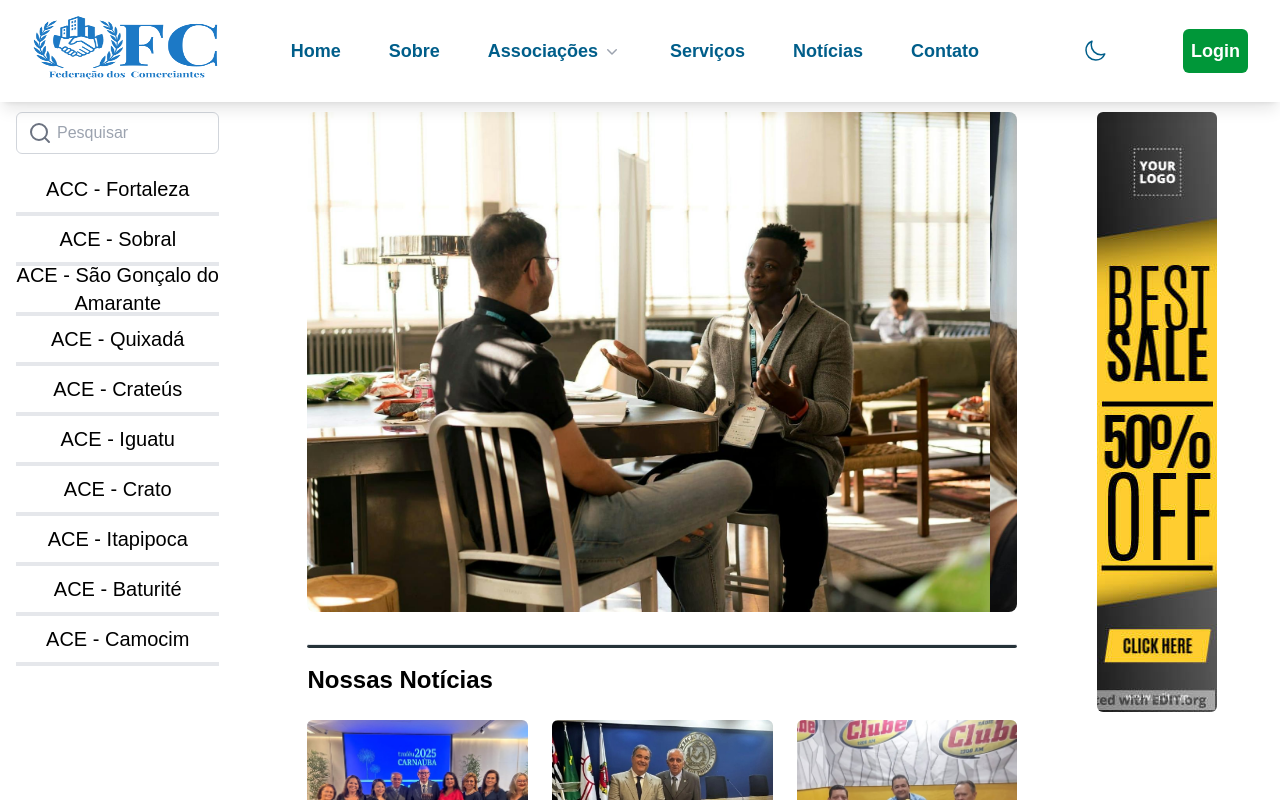
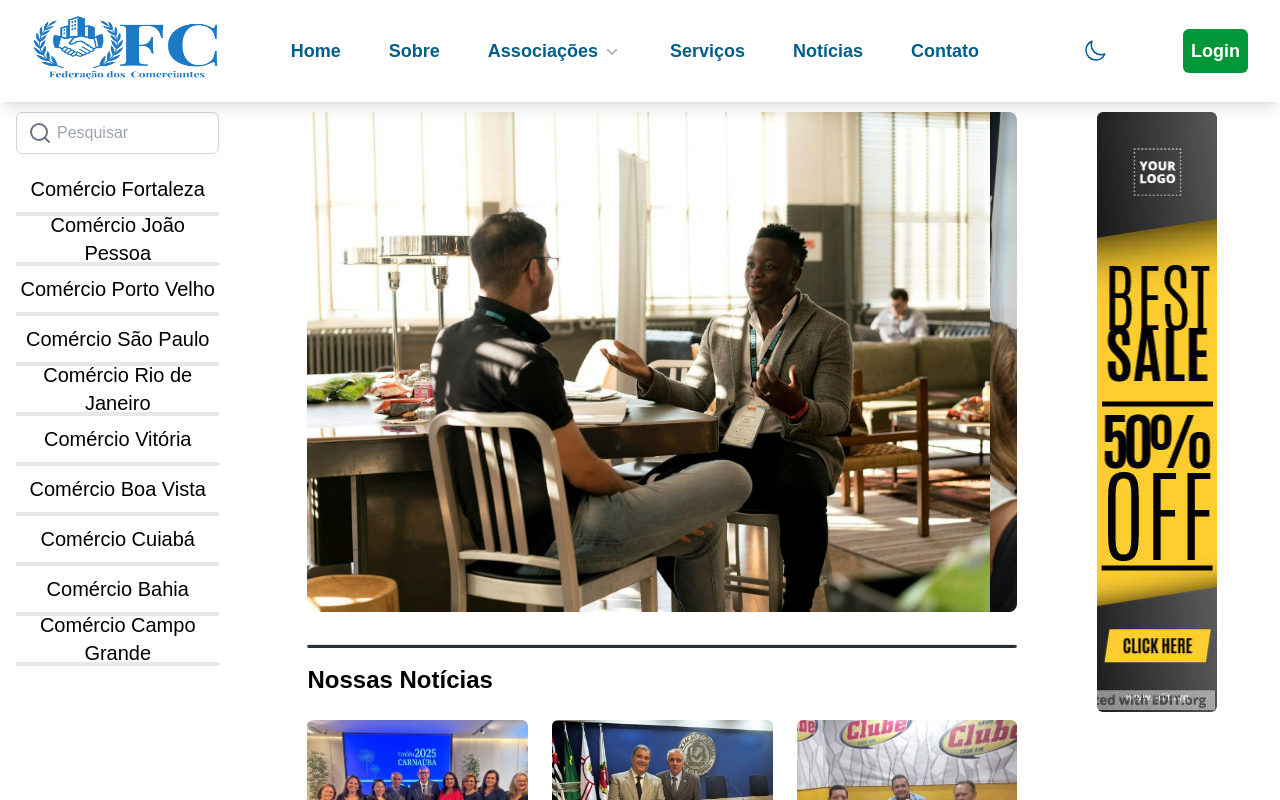
Before and after one commit to Brafios/ProjetoGT10_FrontEnd, a React (Vite) app: page / in a window 1280 px wide. Shown: the top 800 px of the page. Built offline with nearby package versions, Linux system fonts and the light colour scheme; a web font is replaced by a local one.

Commit message:
troca navegador lateral

```diff
--- a/src/pages/home.jsx
+++ b/src/pages/home.jsx
@@ -31,16 +31,16 @@ export default function Home() {
                     />
                 </div>
                 <div className="flex flex-col text-center">
-                    <div className="socios flex justify-center items-center text-xl h-[50px] border-b-4 border-color: #C9CCCD">ACC - Fortaleza</div>
-                    <div className="socios flex justify-center items-center text-xl h-[50px] border-b-4 border-color: #C9CCCD">ACE - Sobral</div>
-                    <div className="socios flex justify-center items-center text-xl h-[50px] border-b-4 border-color: #C9CCCD">ACE - São Gonçalo do Amarante</div>
-                    <div className="socios flex justify-center items-center text-xl h-[50px] border-b-4 border-color: #C9CCCD">ACE - Quixadá</div>
-                    <div className="socios flex justify-center items-center text-xl h-[50px] border-b-4 border-color: #C9CCCD">ACE - Crateús</div>
-                    <div className="socios flex justify-center items-center text-xl h-[50px] border-b-4 border-color: #C9CCCD">ACE - Iguatu</div>
-                    <div className="socios flex justify-center items-center text-xl h-[50px] border-b-4 border-color: #C9CCCD">ACE - Crato</div>
-                    <div className="socios flex justify-center items-center text-xl h-[50px] border-b-4 border-color: #C9CCCD">ACE - Itapipoca</div>
-                    <div className="socios flex justify-center items-center text-xl h-[50px] border-b-4 border-color: #C9CCCD">ACE - Baturité</div>
-                    <div className="socios flex justify-center items-center text-xl h-[50px] border-b-4 border-color: #C9CCCD">ACE - Camocim</div>
+                    <div className="socios flex justify-center items-center text-xl h-[50px] border-b-4 border-color: #C9CCCD">Comércio Fortaleza</div>
+                    <div className="socios flex justify-center items-center text-xl h-[50px] border-b-4 border-color: #C9CCCD">Comércio João Pessoa</div>
+                    <div className="socios flex justify-center items-center text-xl h-[50px] border-b-4 border-color: #C9CCCD">Comércio Porto Velho</div>
+                    <div className="socios flex justify-center items-center text-xl h-[50px] border-b-4 border-color: #C9CCCD">Comércio São Paulo</div>
+                    <div className="socios flex justify-center items-center text-xl h-[50px] border-b-4 border-color: #C9CCCD">Comércio Rio de Janeiro</div>
+                    <div className="socios flex justify-center items-center text-xl h-[50px] border-b-4 border-color: #C9CCCD">Comércio Vitória</div>
+                    <div className="socios flex justify-center items-center text-xl h-[50px] border-b-4 border-color: #C9CCCD">Comércio Boa Vista</div>
+                    <div className="socios flex justify-center items-center text-xl h-[50px] border-b-4 border-color: #C9CCCD">Comércio Cuiabá</div>
+                    <div className="socios flex justify-center items-center text-xl h-[50px] border-b-4 border-color: #C9CCCD">Comércio Bahia</div>
+                    <div className="socios flex justify-center items-center text-xl h-[50px] border-b-4 border-color: #C9CCCD">Comércio Campo Grande</div>
                 </div>
             </div>
 
```
